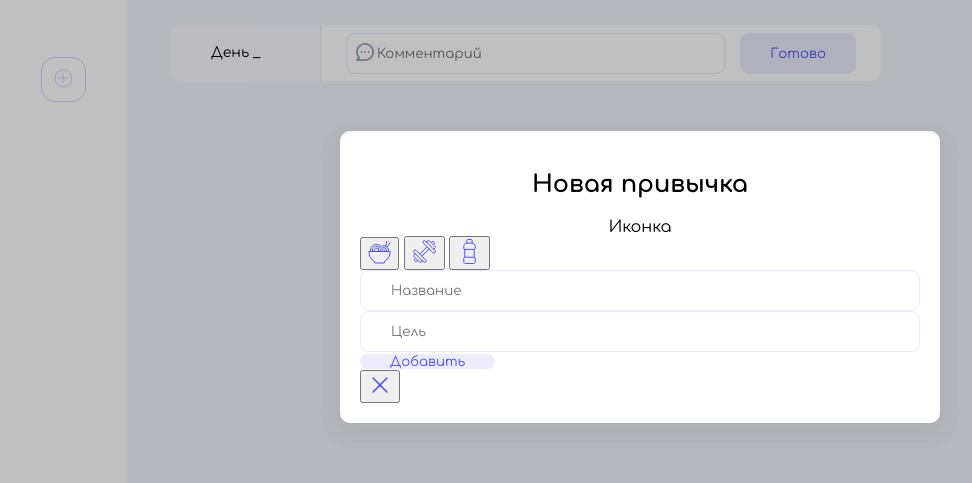
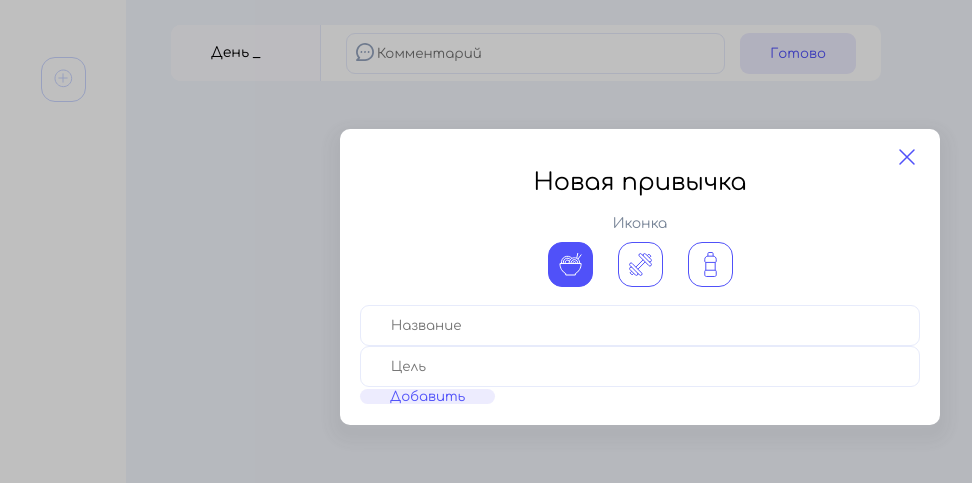
Before and after one commit to Mirroxum/HabbitApp, a plain HTML site: page index.html in a window 1280 px wide. Shown: the part 123-606 px from the top of the page, without its empty margins (0-972 px from the left). Drawn offline with Linux system fonts and the light colour scheme.

Commit message:
add popup

```diff
--- a/index.html
+++ b/index.html
@@ -57,15 +57,15 @@
           <button class="icon icon_active"><img src="./images/food.svg" alt="Еда"></button>
           <button class="icon"><img src="./images/sport.svg" alt="Спорт"></button>
           <button class="icon"><img src="./images/water.svg" alt="Вода"></button>
+        </div>
         <form class="popup__form">
           <input type="text" name="name" placeholder="Название">
           <input type="number" name="target" placeholder="Цель">
           <button class="button" type="submit">Добавить</button>
         </form>
-          <button>
+        <button class="popup__close">
           <img src="./images/cross.svg" alt="Закрыть">
         </button>
-        </div>
       </div>
     </div>
   </div>
--- a/styles/main.css
+++ b/styles/main.css
@@ -247,4 +247,55 @@ input.error {
 	position: absolute;
 	right: 15px;
 	top: 15px;
+	border: none;
+	background: none;
+	cursor: pointer;
 }
+
+h2 {
+	font-weight: 400;
+	font-size: 24px;
+	line-height: 27px;
+}
+
+.icon-label {
+	color: #768396;
+	font-size: 14px;
+	line-height: 16px;
+	margin-bottom: 10px;
+}
+
+.icon-select {
+	display: flex;
+	gap: 25px;
+	align-items: center;
+}
+
+.icon {
+	border: 1px solid #5051F9;
+	border-radius: 14px;
+	background: white;
+	margin-bottom: 18px;
+	cursor: pointer;
+	display: flex;
+	align-items: center;
+	justify-content: center;
+	width: 45px;
+	height: 45px;
+}
+
+.icon_active {
+	background: #5051F9;
+}
+
+.icon_active img {
+	filter: brightness(0) invert(1);
+}
+
+.icon:hover {
+	background: #6A6AFB;
+}
+
+.icon:hover img{
+	filter: brightness(0) invert(1);
+}
```
Lines whose indentation alone changed are shown as unchanged.
